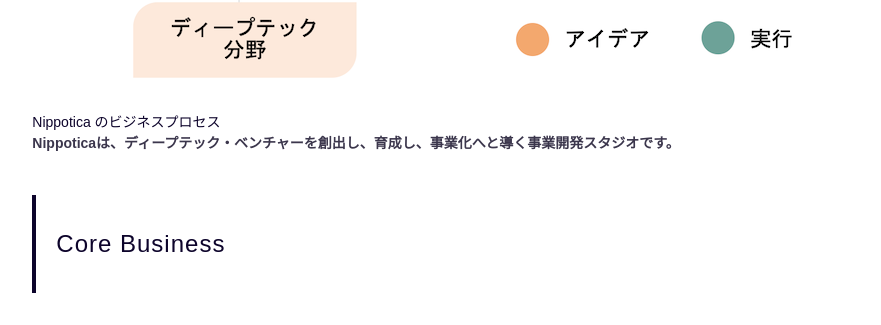
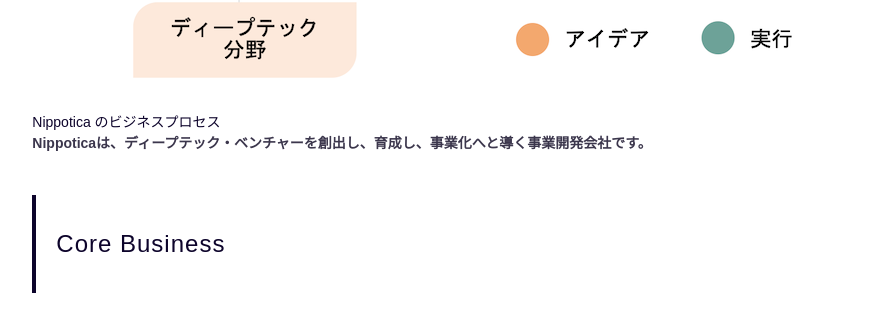
Before and after one commit to Nippotica/jpnippoweb, a Jekyll site: the page built from pages/techjp.md, in a window 1280 px wide and 900 px high, scrolled down 812 px. Shown: the part 125-450 px from the top of the window, without its empty margins (196-1077 px from the left). Built offline with Jekyll 4.4.1, drawn with Linux system fonts in a browser that asks for light colours; some web fonts are replaced.

Commit message:
Update techjp.md

```diff
--- a/pages/techjp.md
+++ b/pages/techjp.md
@@ -5,7 +5,7 @@
 description: "Deeptechの力を世界へ"
 ---
 
-{% include framework/shortcodes/figure.html src="/assets/images/gen/content/nippoprocessjp.png" title="Nippotica のビジネスプロセス" caption="Nippoticaは、ディープテック・ベンチャーを創出し、育成し、事業化へと導く事業開発スタジオです。" %}
+{% include framework/shortcodes/figure.html src="/assets/images/gen/content/nippoprocessjp.png" title="Nippotica のビジネスプロセス" caption="Nippoticaは、ディープテック・ベンチャーを創出し、育成し、事業化へと導く事業開発会社です。" %}
 
 > Core Business
 
```
